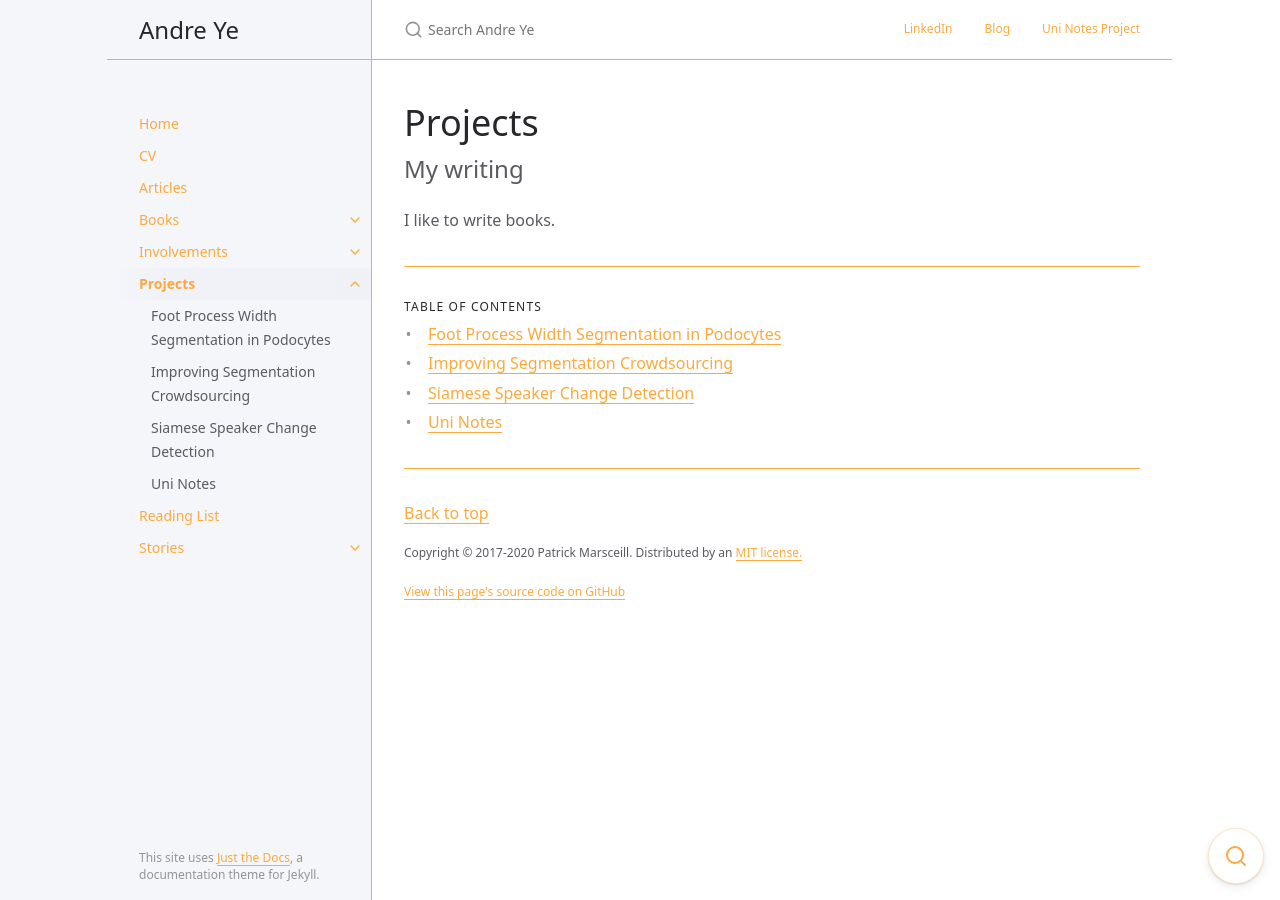
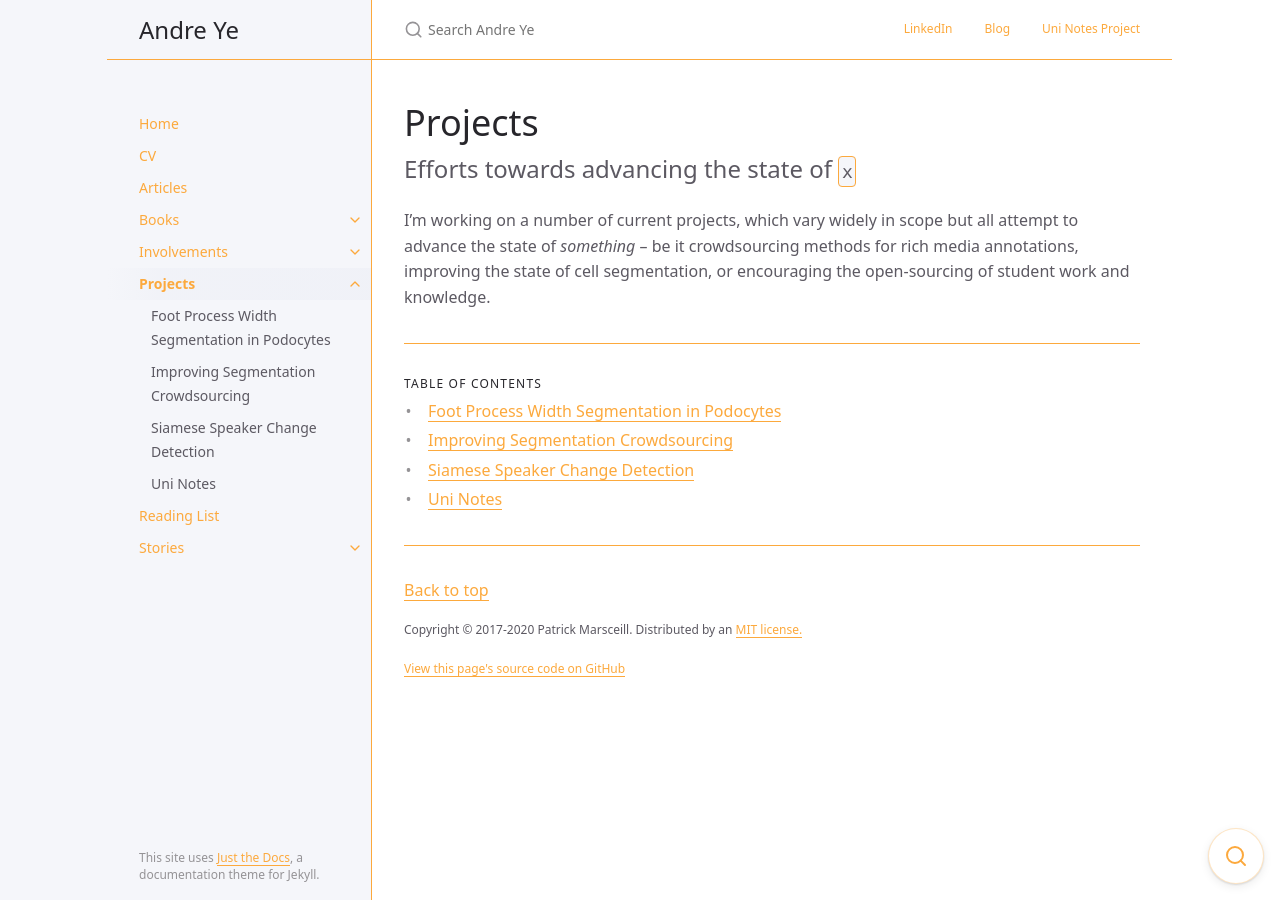
Before and after one commit to andre-ye/andre-ye.github.io-retired, a Jekyll site: the page built from docs/projects/projects.md, in a window 1280 px wide. Built offline with Jekyll 4.4.1, drawn with Linux system fonts in a browser that asks for light colours; nearby versions of some CDN libraries.

Commit message:
Update projects.md

```diff
--- a/docs/projects/projects.md
+++ b/docs/projects/projects.md
@@ -8,7 +8,7 @@ permalink: /docs/projects
 
 # Projects
 
-My writing
+Efforts towards advancing the state of `x`
 {: .fs-6 .fw-300 }
 
-I like to write books.
+I'm working on a number of current projects, which vary widely in scope but all attempt to advance the state of *something* -- be it crowdsourcing methods for rich media annotations, improving the state of cell segmentation, or encouraging the open-sourcing of student work and knowledge.
```
